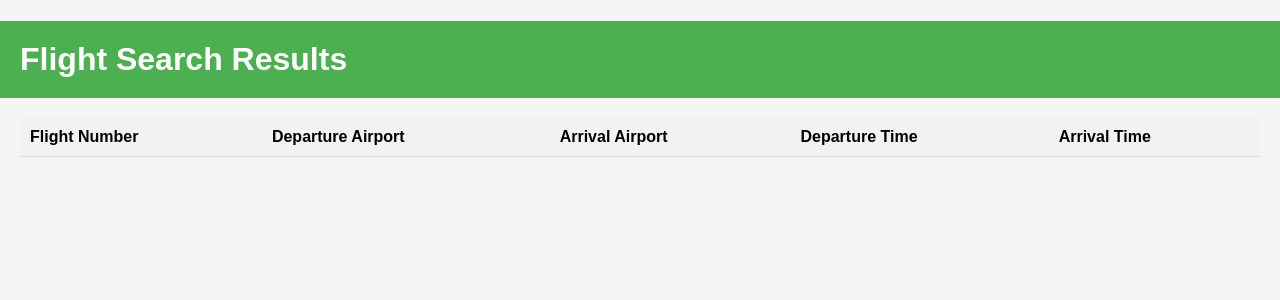
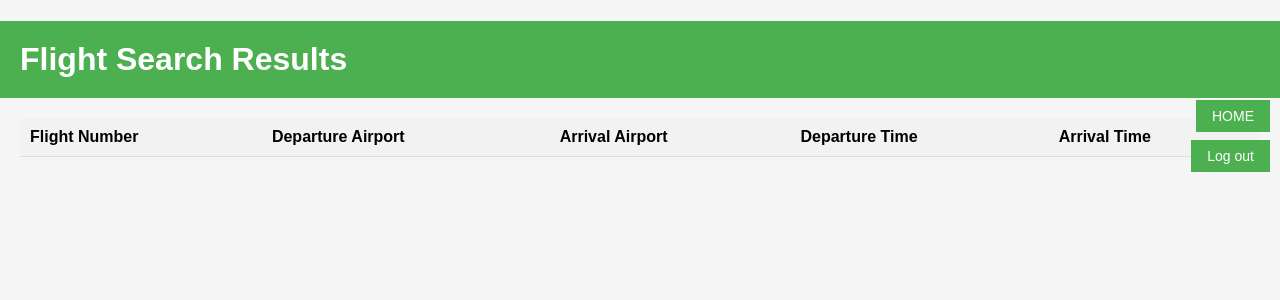
Before and after one commit to tsheth405/447Project, a PHP site: page /search_flight.php in a window 1280 px wide. Shown: the top 300 px of the page. Run offline with PHP 8.4, Linux system fonts and the light colour scheme; data that the repository does not hold is empty.

Commit message:
Update search_flight.php

```diff
--- a/search_flight.php
+++ b/search_flight.php
@@ -66,6 +66,9 @@
     <h1>Flight Search Results</h1>
     <div class="container">
         <?php
+        echo '<button style="position: absolute; top: 100px; right: 10px;" onclick="location.href=\'home.php\'">HOME</button>';
+        echo '<button style="position: absolute; top: 140px; right: 10px; class="logout" onclick="location.href=\'logout.php\'">Log out</button>';
+
         // Your PHP code for searching flights and displaying results
         // Database connection
         $servername = "localhost";
@@ -104,7 +107,7 @@
             echo "<td>" . substr($row['Departure_Time'], 0, 16) . "</td>";
             echo "<td>" . substr($row['Arrival_Time'], 0, 16) . "</td>";
             echo "<td>";
-            echo "<form action='book_flight.php' method='post'>";
+            echo "<form action='book_flight2.php' method='post'>";
             echo "<input type='hidden' name='flight_number' value='" . $row['Flight_Number'] . "'>";
             echo "<button type='submit'>Book Flight</button>";
             echo "</form>";
```
